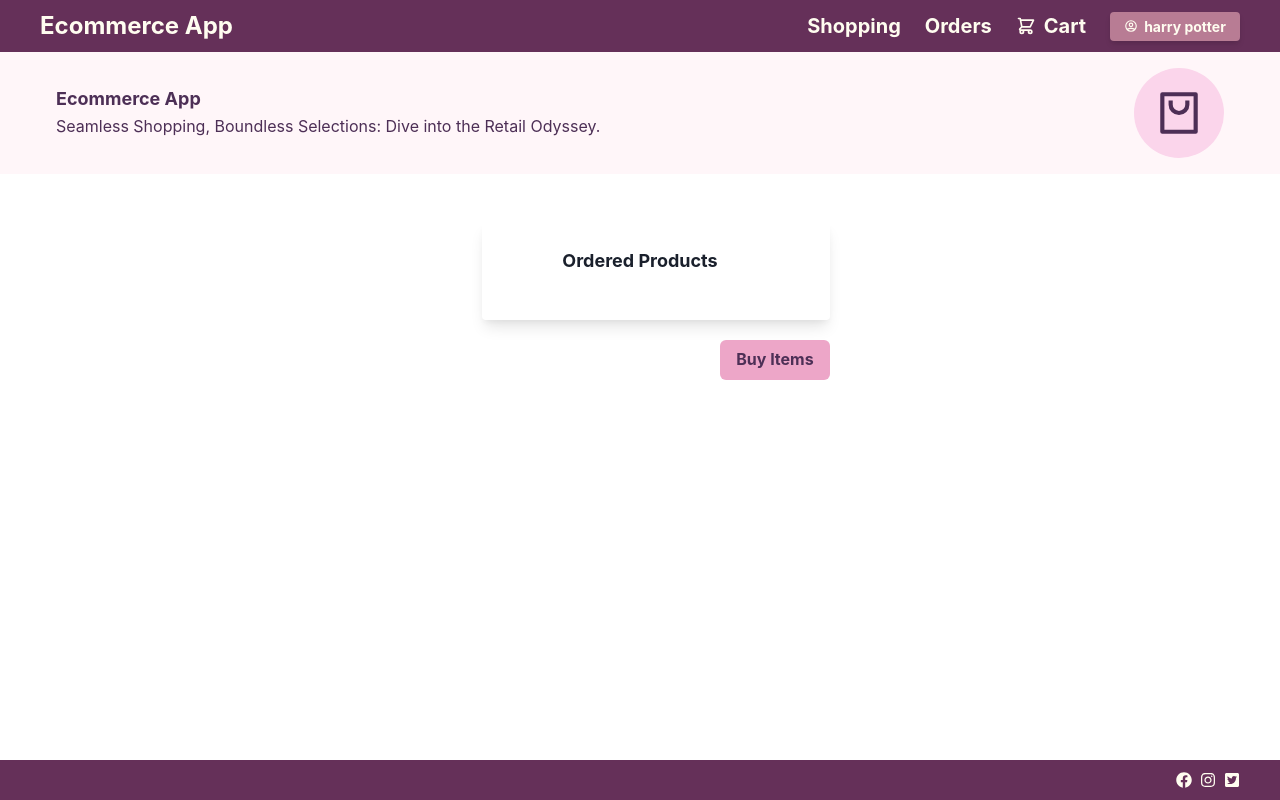
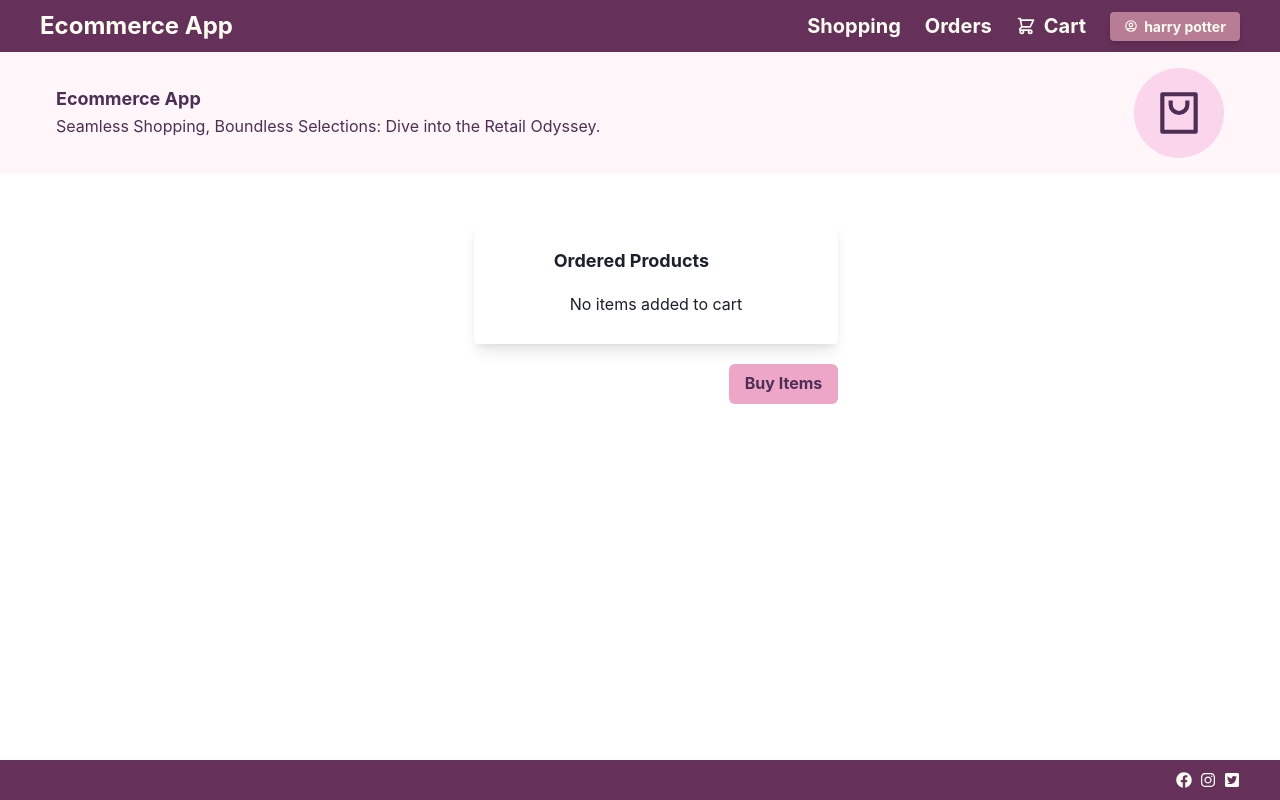
Before and after one commit to shreya2057/Ecommerce_app, a React (Vite) app: page /cart in a window 1280 px wide. Built offline with nearby package versions, Linux system fonts and the light colour scheme.

Commit message:
Button design changed

```diff
--- a/src/screen/Home.tsx
+++ b/src/screen/Home.tsx
@@ -61,7 +61,7 @@ function HomeScreen(){
                         </Box>
                     </Flex>
                     <Box display={"flex"} justifyContent={{"base":"center", "md": "start"}}>
-                        <Button>Explore our product</Button>
+                        <Button backgroundColor={"brand.700"}>Explore our product</Button>
                     </Box>
                 </Box>
             </Flex>
--- a/src/screen/items/Cart.tsx
+++ b/src/screen/items/Cart.tsx
@@ -2,7 +2,8 @@ import {
     Flex,
     Heading,
     Box,
-    Button
+    Button,
+    Text
 } from "@chakra-ui/react";
 import Banner from "../../components/Banner";
 import CartItems from "../../components/CartCards";
@@ -64,6 +65,11 @@ function Carts(){
                                 maxWidth={{"md":600}}
                             >
                                 {
+                                   items.length===0
+                                   &&
+                                   <Text>No items added to cart</Text>
+                                }
+                                {
                                     items
                                     &&
                                     items.map((item:any,key:number)=>
```
